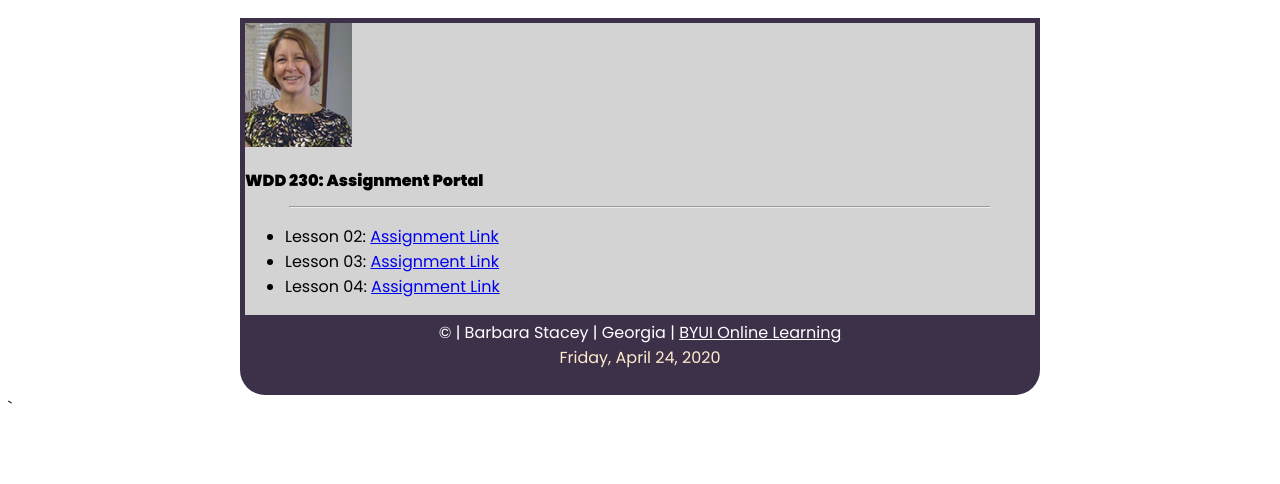
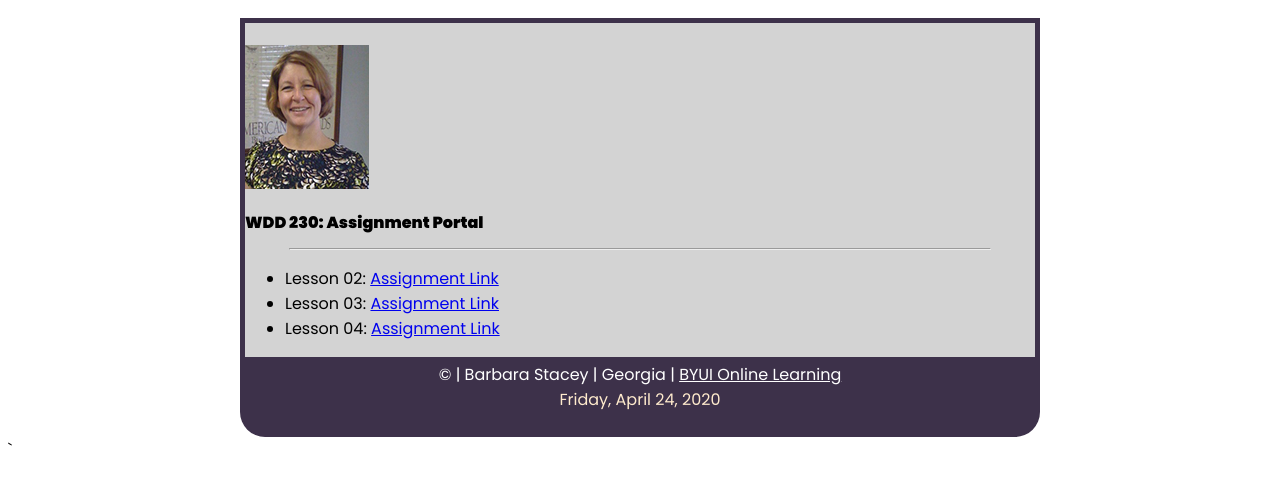
Before and after one commit to barleegrow/barleegrow.github.io, a plain HTML site: page index.html in a window 1280 px wide. Shown: the part 166-650 px from the top of the page. Drawn offline with Linux system fonts and the light colour scheme.

Commit message:
Update main.css

```diff
--- a/main.css
+++ b/main.css
@@ -41,8 +41,8 @@ main {
     border-radius: 15px;
 }
 #BLS{
-    Height: 124px;
-    Position: right;
+     margin-top: 22px;
+    margin-right: 22px;
 
 }
 #line{
```
